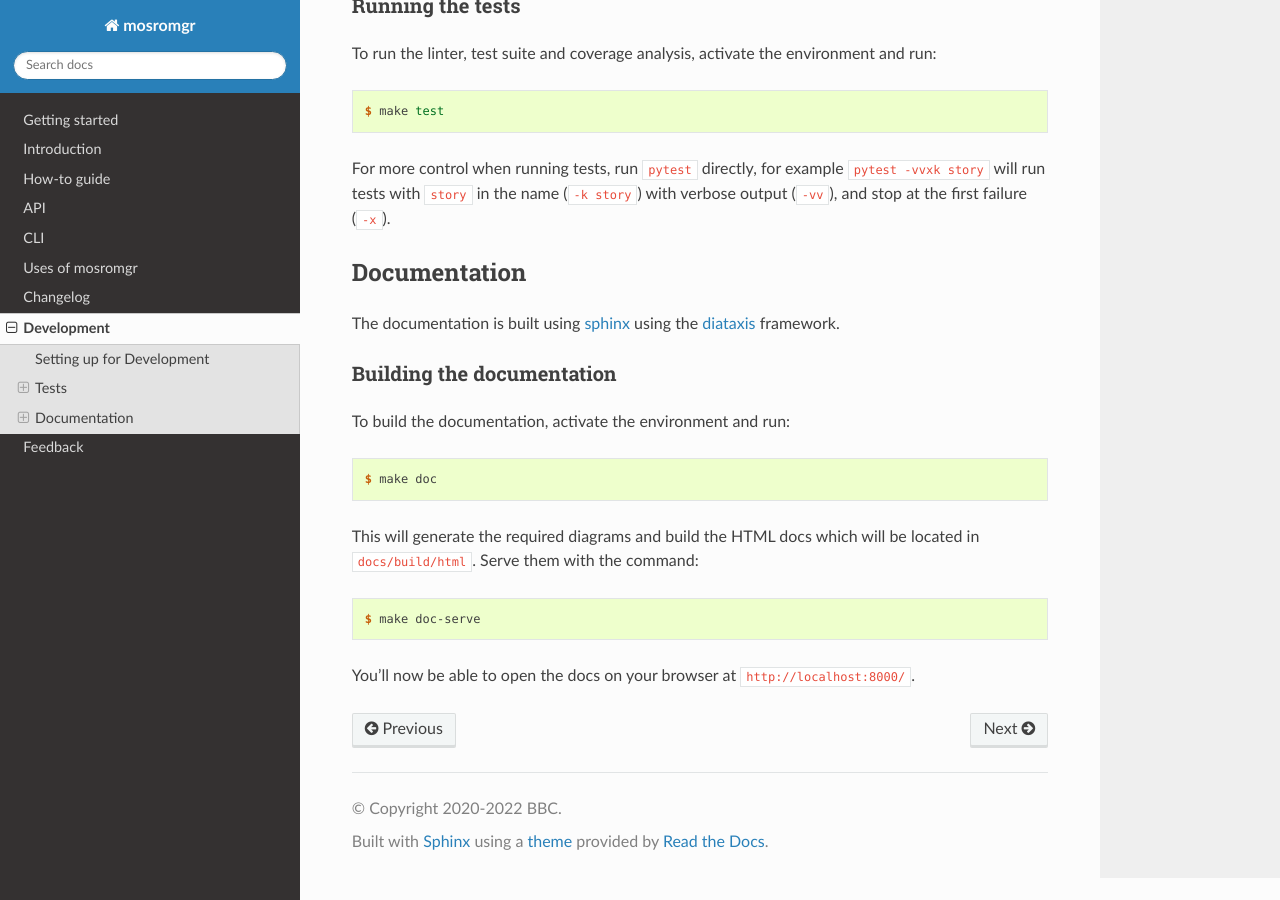
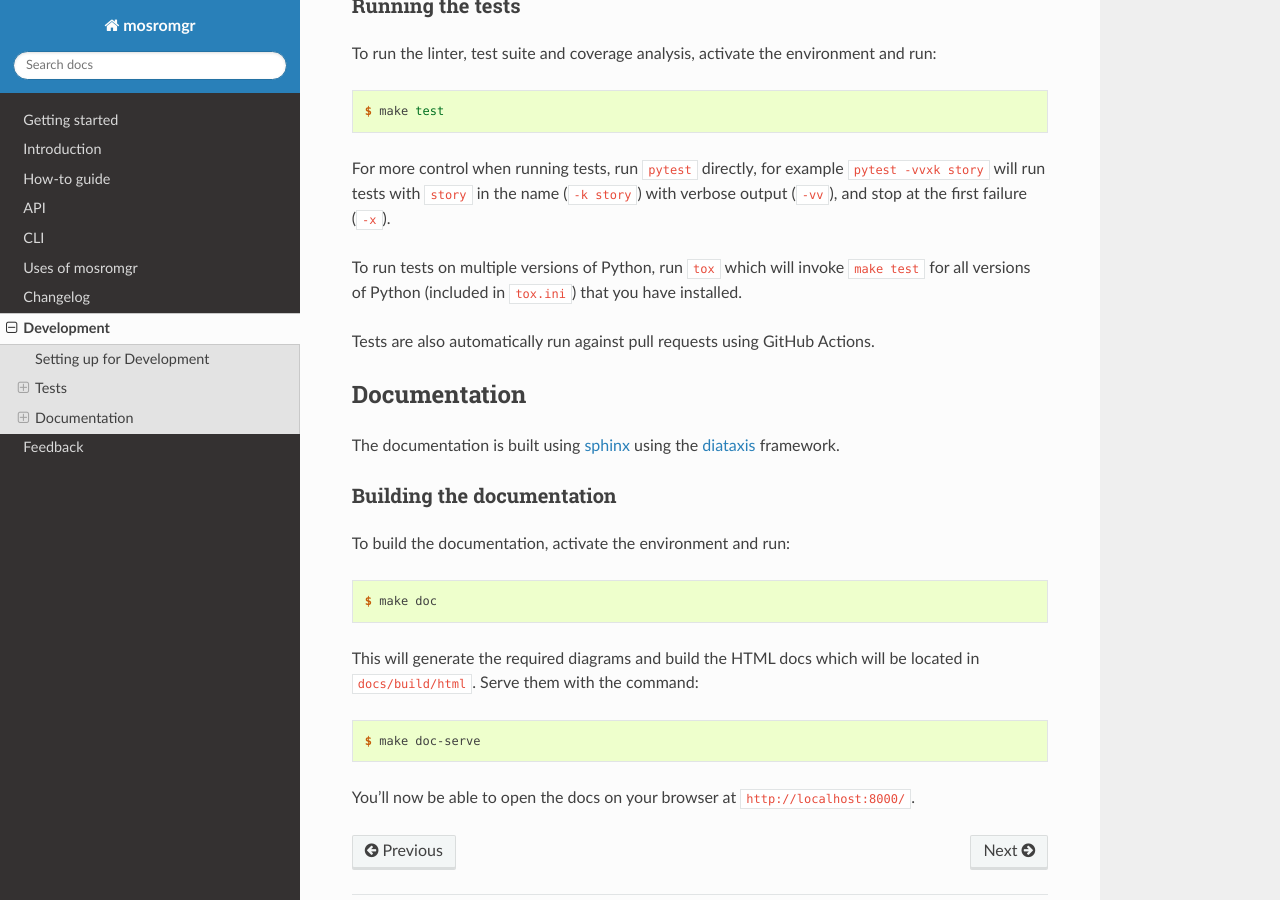
Before and after one commit to bbc/mosromgr, a Sphinx documentation site: the page built from docs/development.rst, in a window 1280 px wide and 900 px high, scrolled down 893 px. Built offline with Sphinx 7.4.7 and the Read the Docs theme 2.0.0, drawn with Linux system fonts in a browser that asks for light colours; the version number could not be read and is left out.

Commit message:
Add tox and add Python 3.10 to test matrix and support

```diff
--- a/docs/development.rst
+++ b/docs/development.rst
@@ -63,6 +63,12 @@ For more control when running tests, run ``pytest`` directly, for example
 ``pytest -vvxk story`` will run tests with ``story`` in the name (``-k story``)
 with verbose output (``-vv``), and stop at the first failure (``-x``).
 
+To run tests on multiple versions of Python, run ``tox`` which will invoke
+``make test`` for all versions of Python (included in ``tox.ini``) that you have
+installed.
+
+Tests are also automatically run against pull requests using GitHub Actions.
+
 Documentation
 =============
 
--- a/setup.cfg
+++ b/setup.cfg
@@ -24,6 +24,7 @@ classifiers =
     Programming Language :: Python :: 3.7
     Programming Language :: Python :: 3.8
     Programming Language :: Python :: 3.9
+    Programming Language :: Python :: 3.10
     Topic :: Utilities
 
 [options]
@@ -41,6 +42,7 @@ test =
     coverage
     mock
     pylint
+    tox
 doc =
     graphviz
     sphinx
```
Also changed, not shown: 4 other files.
